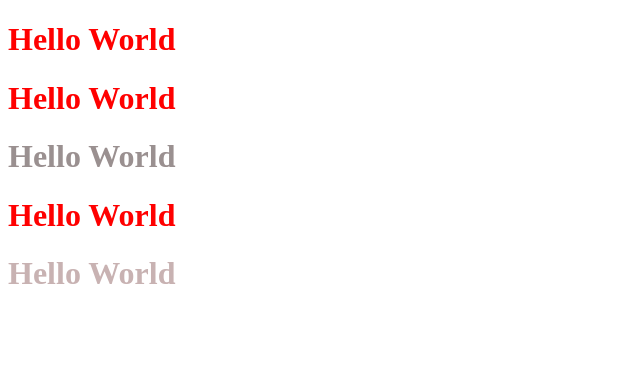
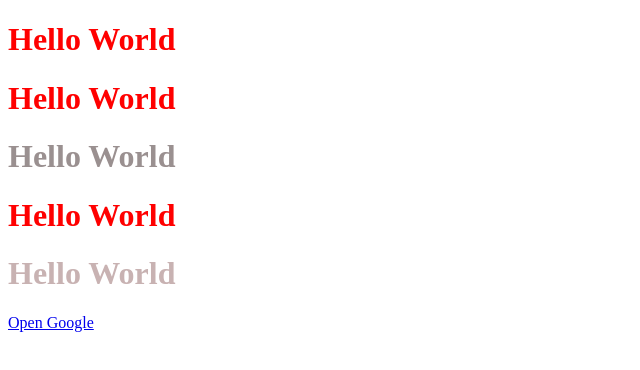
Before and after one commit to suvo753/my-second-github, a plain HTML site: page index.html in a window 1280 px wide. Shown: the whole page, without its empty margins (0-640 px from the left). Drawn offline with Linux system fonts and the light colour scheme.

Commit message:
google page Open

```diff
--- a/index.html
+++ b/index.html
@@ -14,6 +14,8 @@
     <h1 style="color: red ;">Hello World    </h1>
     <h1 style="color: rgb(200, 178, 178) ;">Hello World    </h1>
 
+    <a href="https://www.google.com/"> Open Google</a>
+
 
 </body>
 </html>
```
